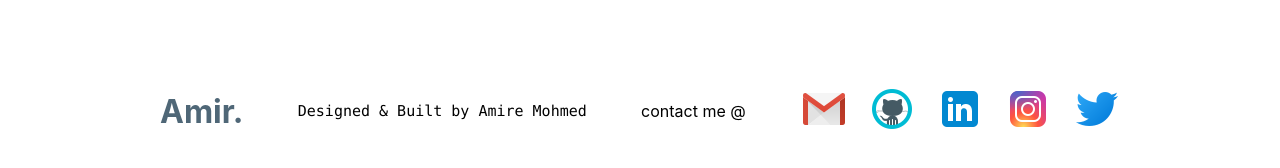
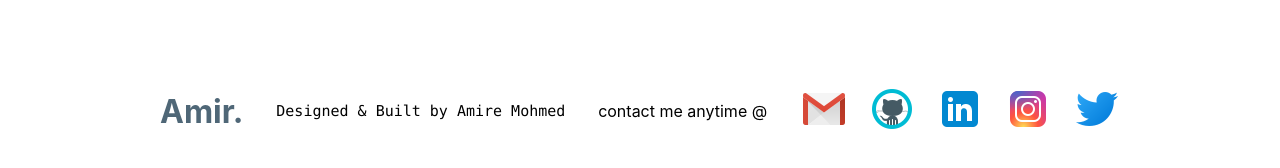
Before and after one commit to amohm001/netlifytest, a React (Create React App) app: page / in a window 1280 px wide. Shown: the part 1214-1382 px from the top of the page. Built offline with nearby package versions, Linux system fonts and the light colour scheme.

Commit message:
testing ci #3

```diff
--- a/src/components/homepage.jsx
+++ b/src/components/homepage.jsx
@@ -287,7 +287,7 @@ class Home extends Component {
                         }}>
                             Designed & Built by Amire Mohmed
                         </p>
-                        contact me @
+                        contact me anytime @
                         <nav style={{ justifyContent: "space-between" }}>
 
                             <a href="mailto: amirditamo@gmail.com" style={{ marginRight: "20px" }}>
```
